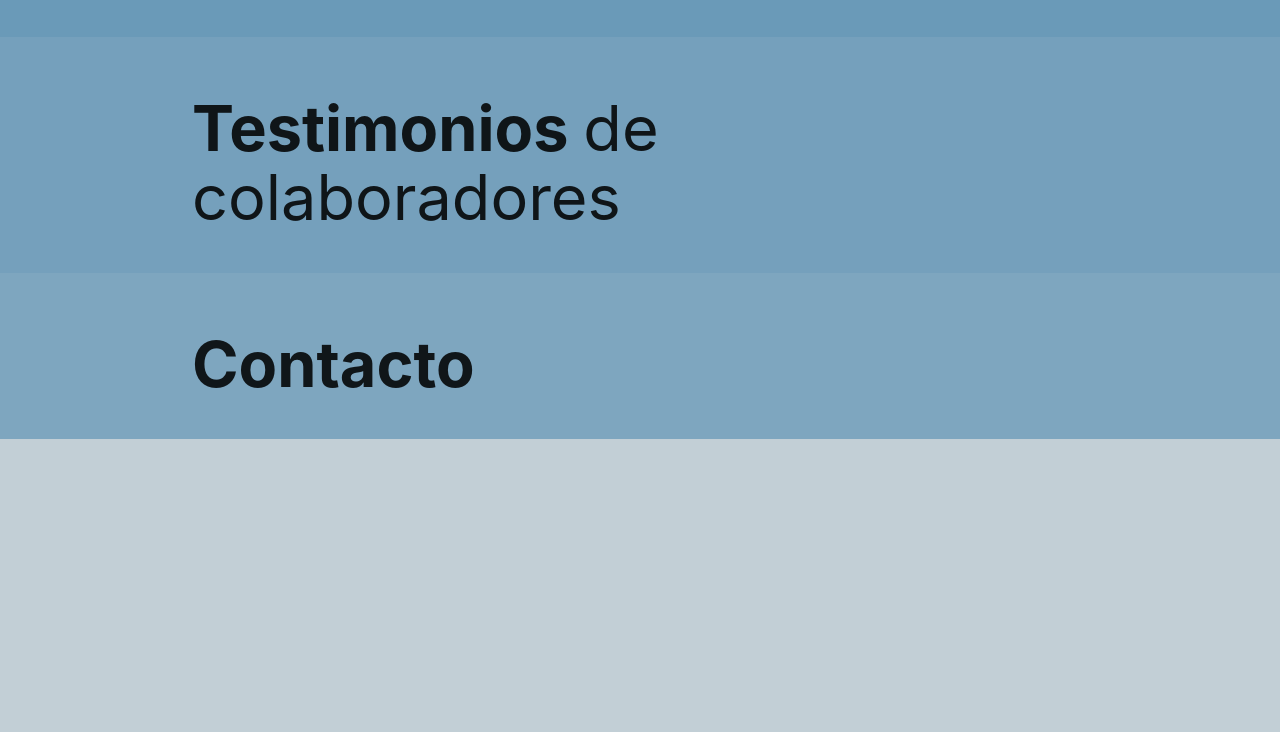
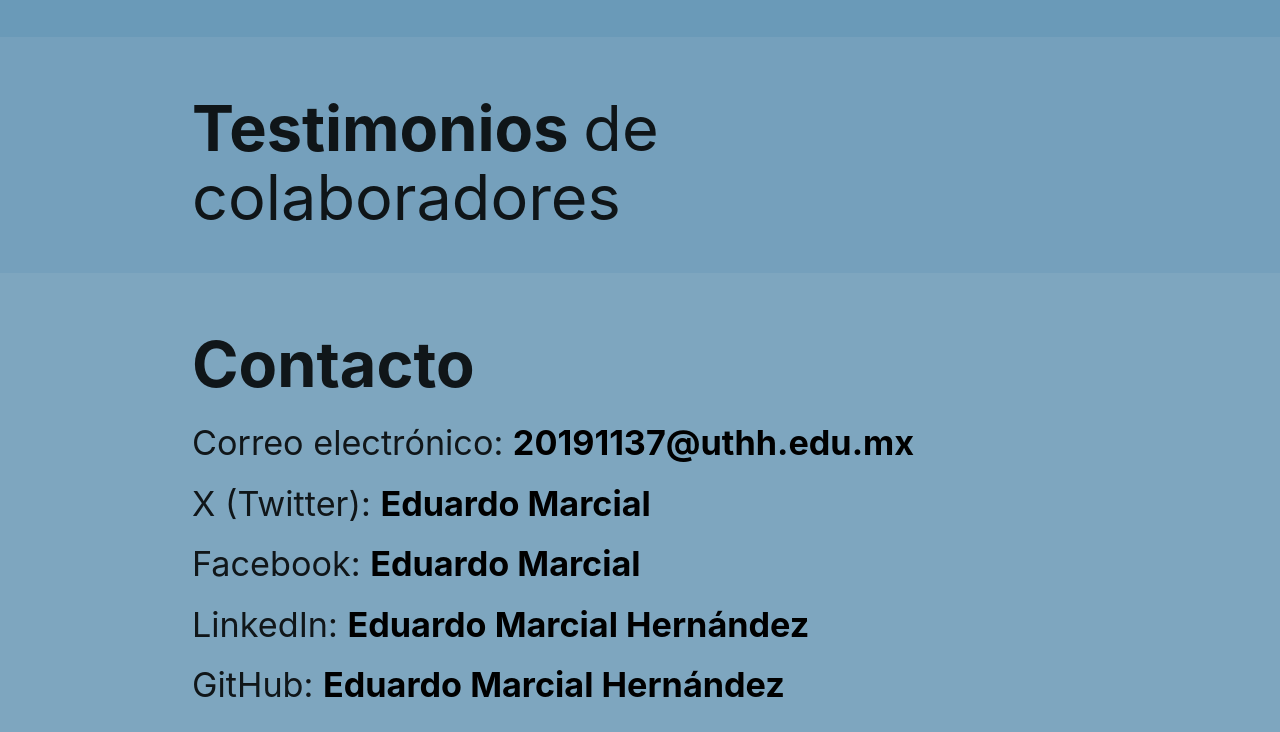
Before and after one commit to eduardomarcialhdez/portafolio, a plain HTML site: page index.html in a window 1280 px wide. Shown: the part 3009-3741 px from the top of the page. Before the commit the page ends 3448 px from the top, so only its background shows below. Drawn offline with Linux system fonts and the light colour scheme.

Commit message:
Contacto

```diff
--- a/index.html
+++ b/index.html
@@ -244,6 +244,22 @@
         <div id="contacto" class="section" style="background-color: #2670a16f;">
             <div class="col s12 container">
                 <h1> <b>Contacto</b></h1>
+                <div>
+                    <h4>Correo electrónico: <b><a style="color: #000000;" href="mailto:20191137@uthh.edu.mx">20191137@uthh.edu.mx</a></b></h4>
+                </div>
+                <div>
+                    <h4>X (Twitter): <b><a style="color: #000000;" href="https://www.twitter.com/eduardo">Eduardo Marcial</a></b></h4>
+                </div>
+                <div>
+                    <h4>Facebook: <b><a style="color: #000000;" href="https://www.facebook.com/eduardo">Eduardo Marcial</a></b></h4>
+                </div>
+                <div>
+                    <h4>LinkedIn: <b><a style="color: #000000;" href="https://www.linkedin.com/in/eduardomarcialh">Eduardo Marcial Hernández</a></b></h4>
+                </div>
+                <div>
+                    <h4>GitHub: <b><a style="color: #000000;" href="https://github.com/eduardomarcialhdez/">Eduardo Marcial Hernández
+                    </a></b></h4>
+                </div>
             </div>
 
         </div>
```
